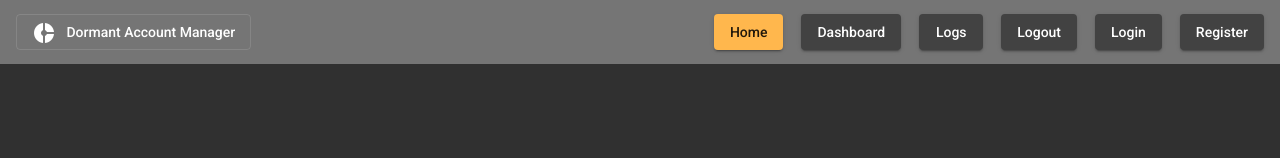
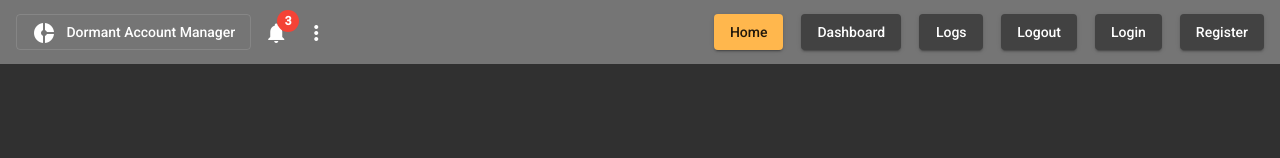
Before and after one commit to sprtkd/resource-dashboard, an Angular app: page /resource-dashboard/home in a window 1280 px wide. Shown: the top 158 px of the page. Built offline with nearby package versions, Linux system fonts and the light colour scheme.

Commit message:
Added notifications

```diff
--- a/src/app/app.module.ts
+++ b/src/app/app.module.ts
@@ -23,6 +23,8 @@ import { ServiceWorkerModule } from '@angular/service-worker';
 import { environment } from '../environments/environment';
 import { ProfileComponent } from './landing/profile/profile.component';
 import {MatTabsModule} from '@angular/material/tabs';
+import { MatBadgeModule } from '@angular/material/badge';
+import {MatMenuModule} from '@angular/material/menu';
 
 @NgModule({
   declarations: [
@@ -49,6 +51,8 @@ import {MatTabsModule} from '@angular/material/tabs';
     MatIconModule,
     MatListModule,
     MatTabsModule,
+    MatBadgeModule,
+    MatMenuModule,
     ServiceWorkerModule.register('ngsw-worker.js', { enabled: environment.production })
   ],
   providers: [],
--- a/src/app/common/material-navbar/material-navbar.component.css
+++ b/src/app/common/material-navbar/material-navbar.component.css
@@ -27,3 +27,7 @@
 .navbar-buttons{
   margin-left: 18px;
 }
+
+.active-list-item {
+  background-color: rgb(133, 133, 133) !important; /* Note: You could also use a custom theme */
+}
--- a/src/app/common/material-navbar/material-navbar.component.html
+++ b/src/app/common/material-navbar/material-navbar.component.html
@@ -4,8 +4,8 @@
     [opened]="(isHandset$ | async) === false">
     <mat-toolbar>Menu</mat-toolbar>
     <mat-nav-list>
-      <a mat-list-item *ngFor="let link of navbarLinks" [routerLink]='link.linkUri'
-        [href]='link.linkUrl'>{{link.linkName}}</a>
+      <a mat-list-item *ngFor="let link of navbarLinks" [routerLink]='link.linkUri' routerLinkActive="active-list-item"
+        [routerLinkActiveOptions]="{exact: true}">{{link.linkName}}</a>
     </mat-nav-list>
   </mat-sidenav>
   <mat-sidenav-content>
@@ -20,11 +20,22 @@
         <mat-icon aria-hidden="false">donut_small</mat-icon>
         &nbsp; Dormant Account Manager
       </a>
+      &nbsp;
+      <button mat-icon-button [matMenuTriggerFor]="menu">
+        <mat-icon [matBadge]="notificationCount" matBadgeColor="warn" aria-hidden="false">notifications</mat-icon>
+      </button>
+      <mat-menu #menu="matMenu">
+        <button *ngFor="let notify of notificationList" mat-menu-item>{{notify}}</button>
+      </mat-menu>
+      <button mat-icon-button>
+        <mat-icon>more_vert</mat-icon>
+      </button>
+
+
       <span class="filler"></span>
       <span [ngClass]="{hidden: (isHandset$ | async)}">
         <a class="navbar-buttons" mat-raised-button *ngFor="let link of navbarLinks" [routerLink]='link.linkUri'
-          [href]='link.linkUrl' routerLinkActive='mat-accent'
-          [routerLinkActiveOptions]="{exact: true}">{{link.linkName}}</a>
+          routerLinkActive='mat-accent' [routerLinkActiveOptions]="{exact: true}">{{link.linkName}}</a>
       </span>
 
 
--- a/src/app/common/material-navbar/material-navbar.component.ts
+++ b/src/app/common/material-navbar/material-navbar.component.ts
@@ -10,6 +10,8 @@ import { LinkUiModel } from 'src/app/models/link.ui.model';
   styleUrls: ['./material-navbar.component.css']
 })
 export class MaterialNavbarComponent {
+  notificationCount: number;
+  notificationList: String[] = [];
   @Input() navbarLinks: LinkUiModel[];
   isHandset$: Observable<boolean> = this.breakpointObserver.observe(Breakpoints.Handset)
     .pipe(
@@ -17,6 +19,9 @@ export class MaterialNavbarComponent {
       shareReplay()
     );
 
-  constructor(private breakpointObserver: BreakpointObserver) { }
+  constructor(private breakpointObserver: BreakpointObserver, ) {
+    this.notificationList = ["Hi", "Hello", "Forgot to implement"]
+    this.notificationCount = this.notificationList.length;
+  }
 
 }
```
